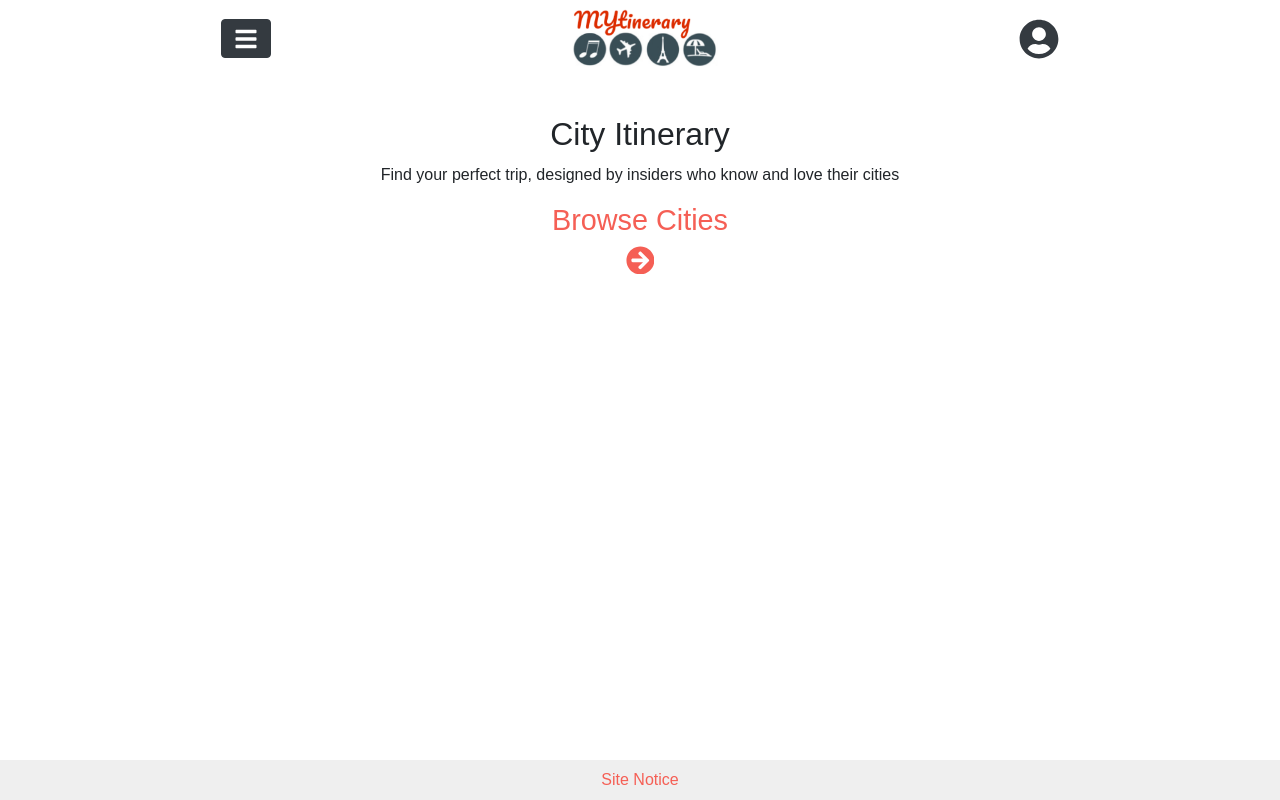
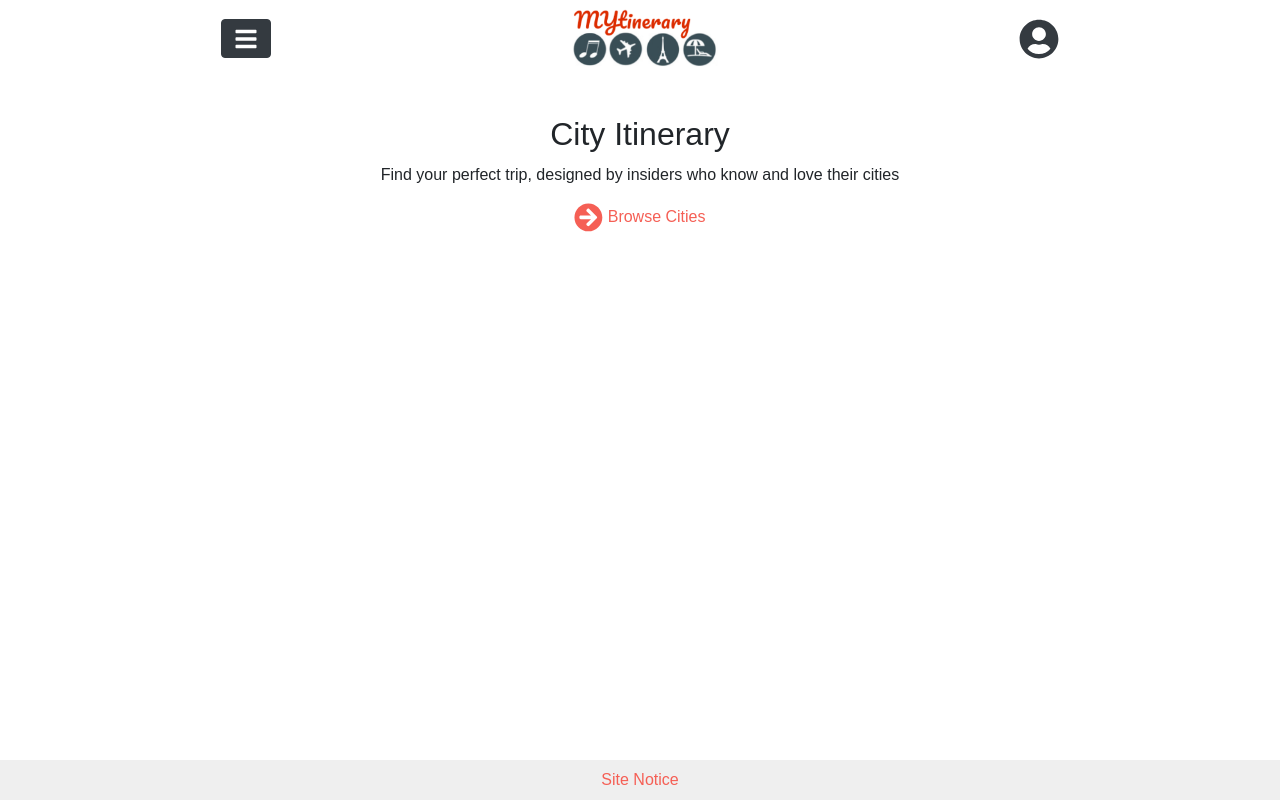
Before and after one commit to repetitioestmaterstudiorum/react-ts-city-itinerary, a React (Create React App) app in the folder front-end/: page / in a window 1280 px wide. Built offline with nearby package versions, Linux system fonts and the light colour scheme; no server answers.

Commit message:
text decoration

```diff
--- a/front-end/src/components/Landing.tsx
+++ b/front-end/src/components/Landing.tsx
@@ -11,9 +11,10 @@ const Landing: React.FC = () => {
           Find your perfect trip, designed by insiders who know and love their
           cities
         </p>
-        <Link to="/cities">
-          <h2>Browse Cities</h2>
-          <FaArrowCircleRight />
+        <Link to="/cities" style={{ textDecoration: "none" }}>
+          <p>
+            <FaArrowCircleRight /> Browse Cities
+          </p>
         </Link>
       </div>
     </section>
```
